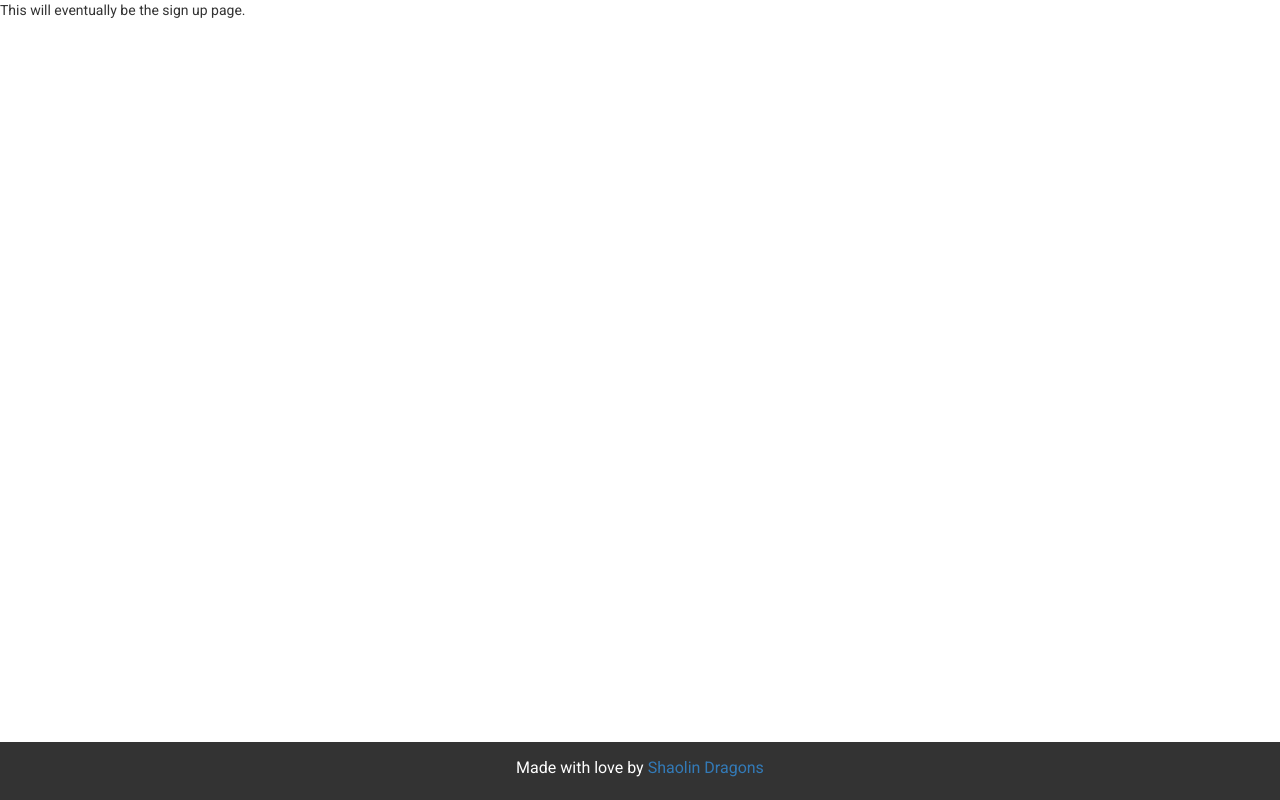
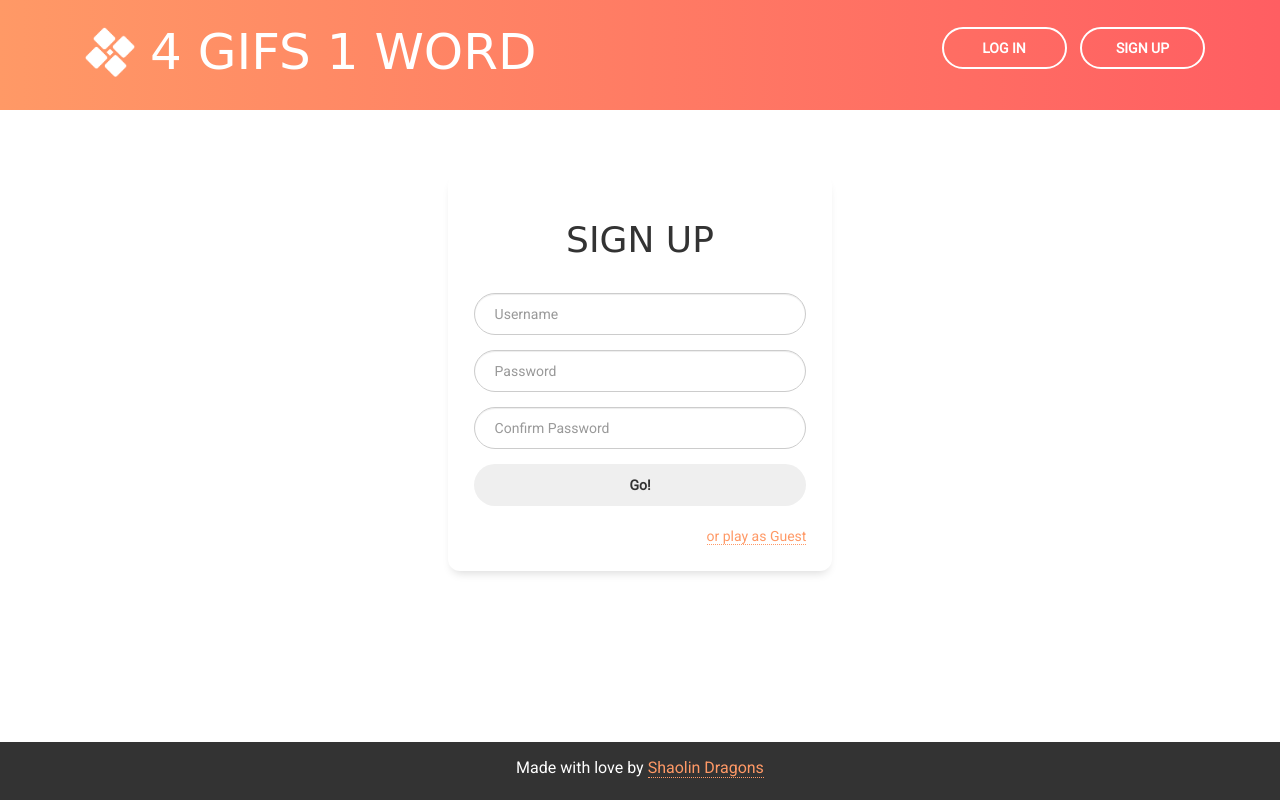
Before and after one commit to JasperCheung/shaolin-dragons, a Flask app: page /signup in a window 1280 px wide. Run offline with Flask 2, Linux system fonts and the light colour scheme; parts of the project's set-up code (start-up, migrations or seed data) failed here and were passed over; some libraries are stand-ins or nearby versions; some web fonts are replaced.

Commit message:
login signup

```diff
--- a/app.py
+++ b/app.py
@@ -18,13 +18,13 @@ def home():
 # Displays the sign-up page
 # If credentials are valid, routes to game page
 @app.route("/signup")
-def sign_up():
+def signup():
     return render_template("signup.html")
 
 # Displays the log-in page
-# If credentials are valid, routes to game page
+# If credentials are valid, routes to categories page
 @app.route("/login")
-def log_in():
+def login():
     return render_template("login.html")
 
 @app.route("/categories")
@@ -34,16 +34,24 @@ def categories():
 @app.route("/game")
 def game():
     args = request.args
-    if 'category' not in args:
-        flash("You must select a category to play the game", 'warning')
-        return redirect(url_for('categories'))
+    if "category" not in args:
+        flash("You must select a category to play the game", "warning")
+        return redirect(url_for("categories"))
     print "finding word"
-    category = args['category']
+    category = args["category"]
     hyponyms = filter(api.valid_word, api.find_hyponyms(category))
     word = api.random_word(hyponyms)
     # Maybe make it so use category for specific categories
     gifs = api.find_gifs(word, category, use_category=True)
-    return render_template('game.html', gifs=gifs)
+    return render_template("game.html", gifs=gifs)
+
+@app.route("/leaderboard")
+def leaderboard():
+    return render_template("leaderboard.html") #page not existent atm
+
+@app.route("/appstats")
+def appstats():
+    return render_template("appstats.html") #page not existent atm
 
 if __name__ == "__main__":
     app.debug = True
--- a/static/styles.css
+++ b/static/styles.css
@@ -6,13 +6,8 @@
     text-align: center;
 }
 
-.color-gradient {
+.color-shadow {
     color: 333333;
-  /*background: #ff5e62;
-  background: -webkit-linear-gradient(to right, #ff9966, #ff5e62);
-  background: linear-gradient(to right, #ff9966 0%, #ff5e62 100%);
-  -webkit-background-clip: text;
-  -webkit-text-fill-color: transparent;*/
     text-shadow: 2px 2px #ff9966;
 }
 
@@ -24,18 +19,31 @@ p {
     font-size: 16px;
 }
 
+a, a:hover, a:active, a:visited {
+    text-decoration: none;
+}
+
+.link-dotted, .link-dotted:hover, .link-dotted:active, .link-dotted:visited {
+				      text-decoration: none;
+				      border-bottom: 1px dotted;
+				      color: #ff9966;
+ }
+
+
+
 .navbar-brand, .navbar-brand:hover, navbar-brand:active, .navbar-brand:focus {
 							     color: white;
 							     font-family: 'Baloo Chettan', cursive;
 							     font-size: 50px;
 							 }
 
-h1, h2 {
+h1 {
     font-family: 'Baloo Chettan', cursive;
 }
 
 .card-header {
     text-align: center;
+    margin-bottom: 10%;
 }
 
 .banner {
@@ -47,6 +55,7 @@ h1, h2 {
     padding-left: 30px;
     padding-right: 30px;
 }
+
 .homegif {
     margin-top: 3%;
     margin-bottom: 3%;
@@ -63,7 +72,9 @@ h1, h2 {
 
 .card-center {
     margin: auto;
+    margin-top: 5%;
     width: 30%;
+    padding: 2%;
 }
 
 .card-animate {
@@ -109,6 +120,11 @@ h1, h2 {
     transition: all 200ms linear;
 }
 
+.btn-block {
+    margin-left: 0px;
+    margin-right: 0px;
+}
+
 .btn-outline {
     border-color: #FFFFFF;
     color: #FFFFFF;
@@ -121,6 +137,16 @@ h1, h2 {
 					     border-color: #FFFFFF;
 					 }
 
+.text-round {
+    border-radius: 30px;
+    padding: 20px;
+}
+
+.form-control:focus {
+    border-color: #ff9966;
+    box-shadow: inset 0 1px 1px rgba(0, 0, 0, 0.075), 0 0 8px rgba(255,153,102,0.6);
+}
+
 .footer {
     color: white;
     background-color: #333333;
--- a/templates/base.html
+++ b/templates/base.html
@@ -24,7 +24,7 @@
 
         {% endblock content %}
         <div class="footer container-fluid text-center">
-            <p>Made with love by <a href="https://github.com/slau8/shaolin-dragons">Shaolin Dragons</a></p>
+            <p>Made with love by <a class="link-dotted" href="https://github.com/slau8/shaolin-dragons">Shaolin Dragons</a></p>
         </div>
     </body>
 </html>
--- a/templates/categories.html
+++ b/templates/categories.html
@@ -1,7 +1,4 @@
 {% extends "base.html" %}
-{% block title %}
-Categories
-{% endblock %}
 
 {% block content %}
 <div class="container">
--- a/templates/signup.html
+++ b/templates/signup.html
@@ -6,5 +6,40 @@
 {% extends "base.html" %}
 
 {% block content %}
-This will eventually be the sign up page.
+
+<div class="container-fluid bg-gradient banner">
+    <nav class="navbar">
+      <div class="container" id="nav">
+        <a href="/" class="navbar-left" style="margin-right:15px;"><img src="../static/logo.png" width="50" height="50"></a>
+        <div class="navbar-header">
+          <a class="navbar-brand" href="/">4 GIFS 1 WORD</a>
+        </div>
+        <div class="navbar-right">
+          <a class="btn btn-outline" href="/login">LOG IN</a>
+          <a class="btn btn-outline" href="/signup">SIGN UP</a>
+        </div>
+      </div>
+    </nav>
+</div>
+
+<div class="card card-center">
+  <h1 class="card-header">SIGN UP</h1>
+  <form action="/login" method="POST">
+     <div class="form-group">
+       <input type="text" class="form-control text-round" placeholder="Username" name="username" required>
+     </div>
+     <div class="form-group">
+       <input type="password" class="form-control text-round" placeholder="Password" name="password" required>
+     </div>
+      <div class="form-group">
+       <input type="password" class="form-control text-round" placeholder="Confirm Password" name="confirm_password" required>
+     </div>
+     <input class="btn btn-block" type="submit" value="Go!" name="login">
+  </form><br>
+  <div class="text-right">
+    <a href="/categories" class="link-dotted">or play as Guest</a>
+    </div>
+</div>
+
+
 {% endblock %}
```
Also changed, not shown: templates/home.html (+7 -1 lines), templates/login.html (+16 -3 lines). Lines whose indentation alone changed are shown as unchanged.
